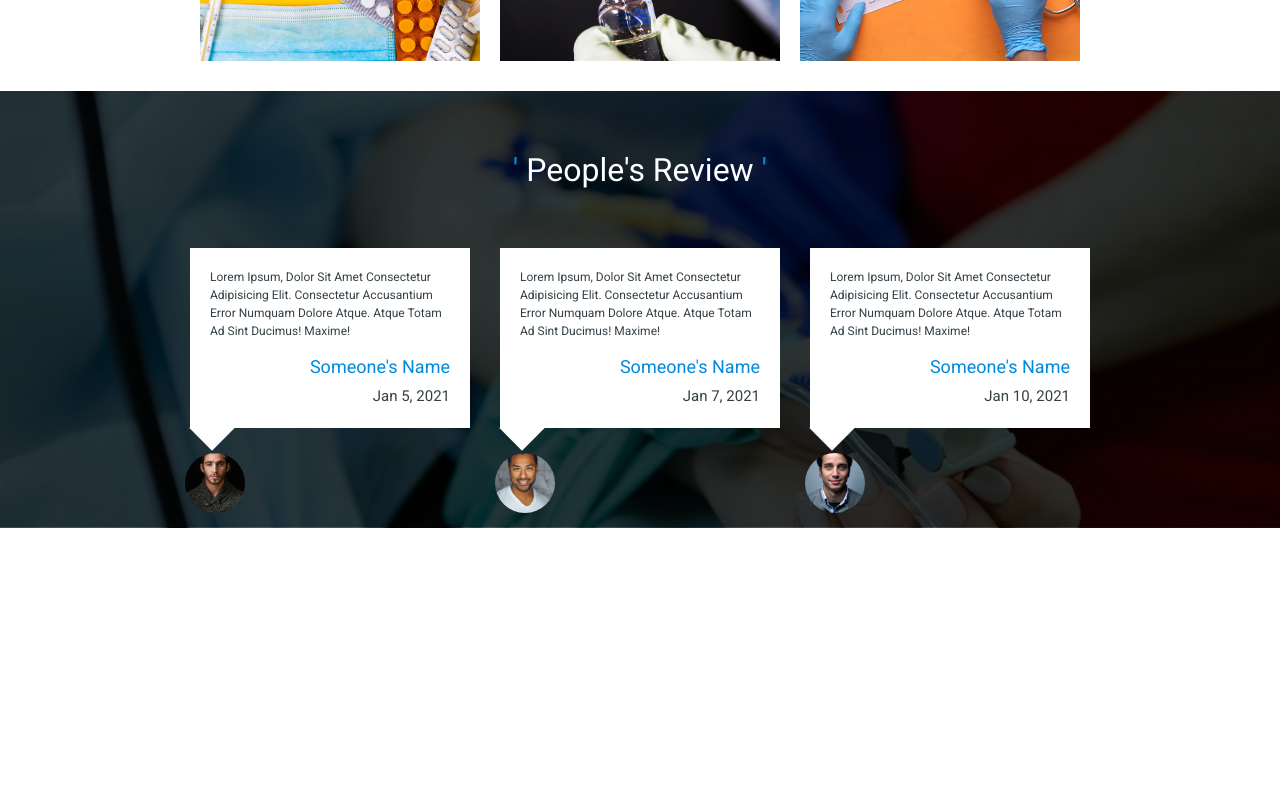
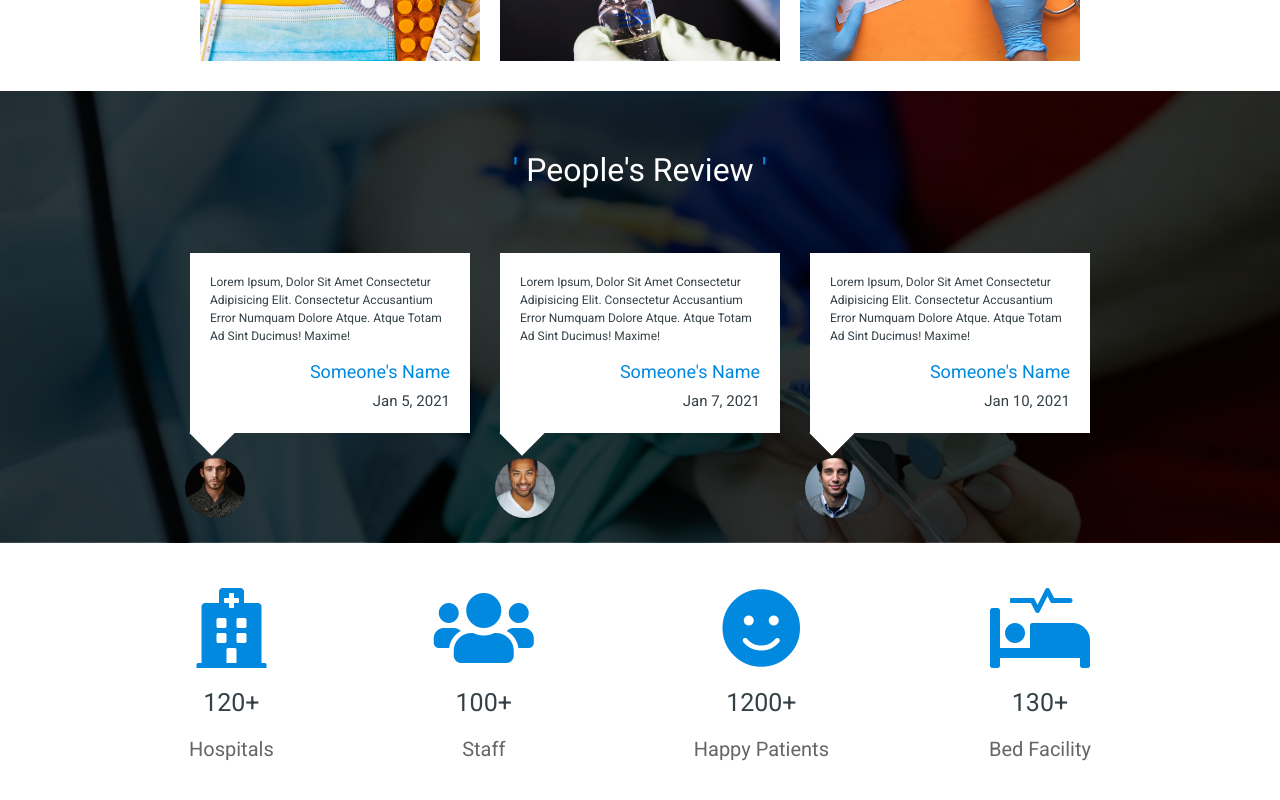
Before and after one commit to sohag-aust/RestoreHealth-BD, a React (Create React App) app: page / in a window 1280 px wide. Shown: the part 2434-3234 px from the top of the page. Before the commit the page ends 2962 px from the top, so only its background shows below. Built offline with nearby package versions, Linux system fonts and the light colour scheme.

Commit message:
refactor and counter component added

```diff
--- a/src/App.js
+++ b/src/App.js
@@ -5,6 +5,7 @@ import Header from './pages/Shared/Header/Header';
 import About from './pages/Home/About/About';
 import Facilities from './pages/Home/Facilities/Facilities';
 import Review from './pages/Home/Review/Review';
+import Counter from './pages/Home/Counter/Counter';
 
 function App() {
   return (
@@ -14,6 +15,7 @@ function App() {
       <About />
       <Facilities />
       <Review />
+      <Counter />
     </>
   );
 }
--- /dev/null
+++ b/src/pages/Home/Counter/Counter.css
@@ -0,0 +1,28 @@
+.counter .box-container{
+    display: flex;
+    justify-content: center;
+    flex-wrap: wrap;
+    padding:20px 0;
+}
+
+.counter .box-container .box{
+    margin:25px 80px;
+    text-align: center;
+}
+
+.counter .box-container .box i{
+    color:var(--blue);
+    font-size: 80px;
+}
+
+.counter .box-container .box span{
+    color:var(--black);
+    font-size: 25px;
+    display: block;
+    padding:16px 0;
+}
+
+.counter .box-container .box h3{
+    color:#666;
+    font-size: 20px;
+}
--- /dev/null
+++ b/src/pages/Home/Counter/Counter.js
@@ -0,0 +1,42 @@
+import React, { useEffect } from 'react';
+import Aos from 'aos';
+import 'aos/dist/aos.css';
+import './Counter.css';
+
+const Counter = () => {
+    return (
+        <section className="counter">
+            <div className="container">
+                <div className="box-container">
+
+                    <div className="box" data-aos="fade-up">
+                        <i className="fas fa-hospital"></i>
+                        <span>120+</span>
+                        <h3>Hospitals</h3>
+                    </div>
+
+                    <div className="box" data-aos="fade-up">
+                        <i className="fas fa-users"></i>
+                        <span>100+</span>
+                        <h3>staff</h3>
+                    </div>
+
+                    <div className="box" data-aos="fade-up">
+                        <i className="fas fa-smile"></i>
+                        <span>1200+</span>
+                        <h3>happy patients</h3>
+                    </div>
+
+                    <div className="box" data-aos="fade-up">
+                        <i className="fas fa-procedures"></i>
+                        <span>130+</span>
+                        <h3>bed facility</h3>
+                    </div>
+
+                </div>
+            </div>
+        </section>
+    );
+};
+
+export default Counter;
--- a/src/pages/Home/Review/Review.css
+++ b/src/pages/Home/Review/Review.css
@@ -20,8 +20,8 @@
     background:#fff;
     width:280px;
     margin:0px 15px;
-    margin-top: 30px;
-    margin-bottom: 60px;
+    margin-top: 35px;
+    margin-bottom: 70px;
     padding:20px;
     position: relative;
 }
```
